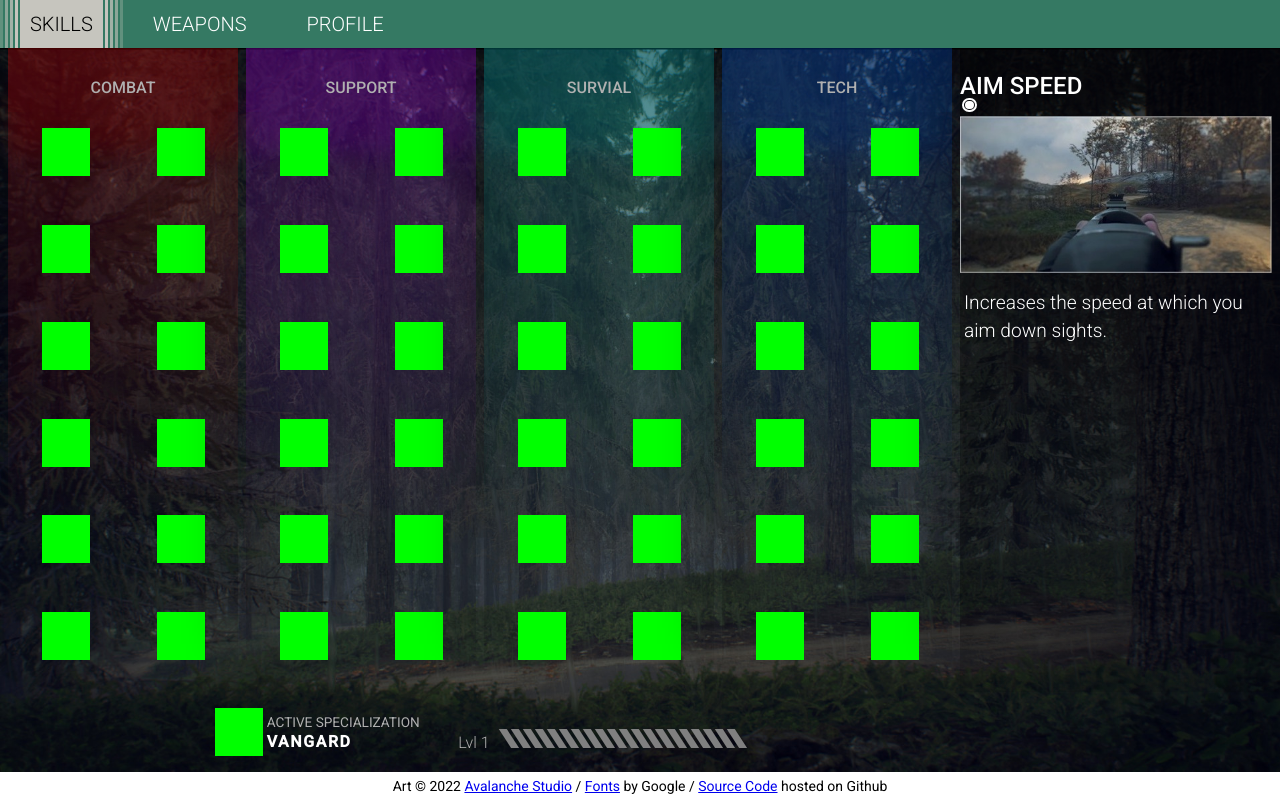
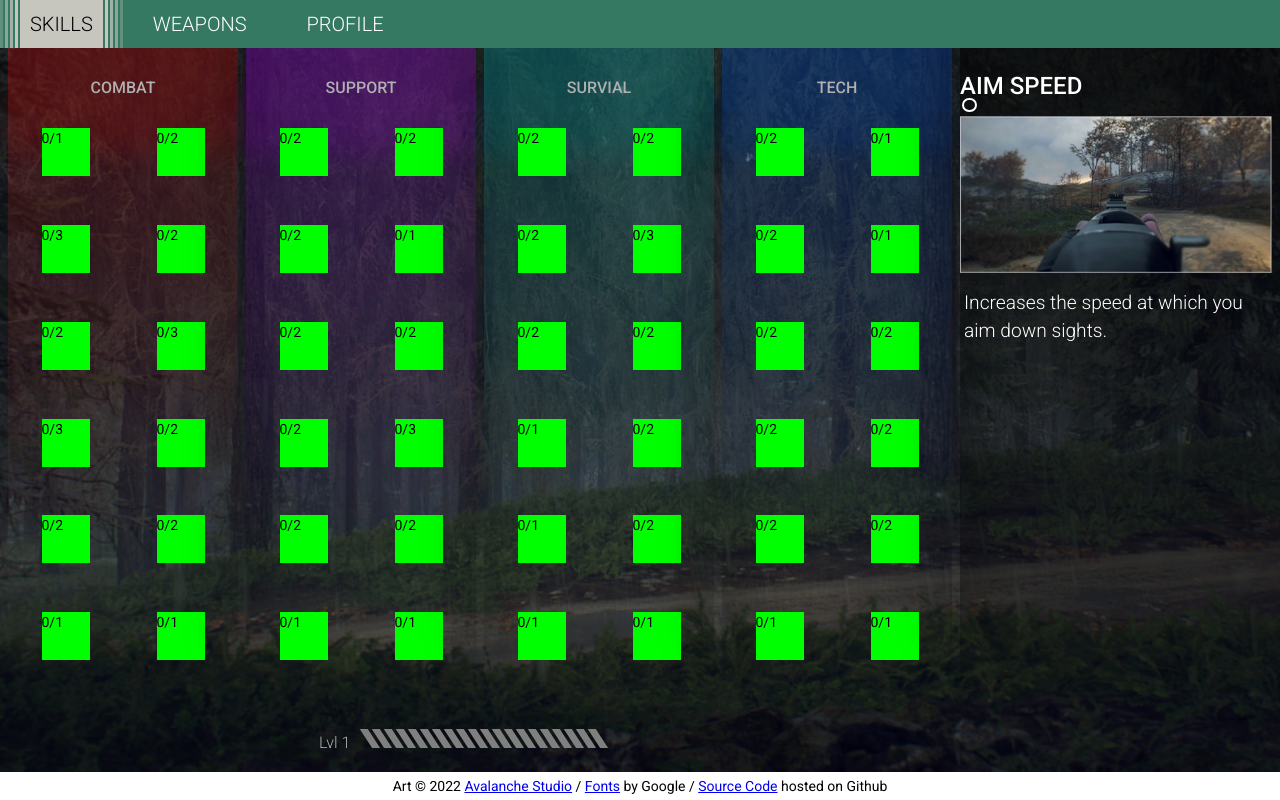
Before and after one commit to Tue-MaTocky/GenZero, an Angular app: page /gen-zero/skills in a window 1280 px wide. Built offline with nearby package versions, Linux system fonts and the light colour scheme; what @angular/fire would draw is missing.

Commit message:
Added input Validation Added input data updates.

```diff
--- a/src/app/data/skillData.ts
+++ b/src/app/data/skillData.ts
@@ -352,7 +352,7 @@ export const skillData: SkillData = {
             descriptionText: [
                 "While the Medic specialization is active, any player you revive (including yourself) returns to the game with 100% health."
             ],
-            maxLevel: 2,
+            maxLevel: 1,
             specialization: true,
             prerequisite: "sd4",
             dependent: ""
--- a/src/app/services/data.service.ts
+++ b/src/app/services/data.service.ts
@@ -5,5 +5,35 @@ import { Injectable } from '@angular/core';
 })
 export class DataService {
 
+  private data: any = {};
+
+  incr(id: string) {
+    if (this.data[id] === undefined) {
+      this.data[id] = 1;
+      return;
+    }
+    this.data[id]++;
+  }
+
+  decr(id: string) {
+    if (this.data[id] === 1) {
+      this.clear(id);
+      return;
+    }
+    this.data[id]--;
+  }
+
+  set(id: string, value: number) {
+    this.data[id] = value;
+  }
+
+  get(id: string): number {
+    return this.data[id] === undefined ? 0 : this.data[id];
+  }
+
+  clear(id: string) {
+    delete this.data[id];
+  }
+
   constructor() { }
 }
--- a/src/app/skills/skills.component.html
+++ b/src/app/skills/skills.component.html
@@ -6,10 +6,24 @@
                 <h2>Combat</h2>
                 <div fxLayout="row" fxFlex="100%" class="skill-group">
                     <div fxFlex="50%" fxLayout="column" fxLayoutAlign="space-between center">
-                        <div *ngFor="let skill of skills.combat.left" class="skill-button" (mouseenter)="updateView(skill)" (click)="addSkill()" (rightClick)="removeSkill()"></div>
+                        <div *ngFor="let skill of skills.combat.left"
+                            class="skill-button"
+                            (mouseenter)="updateView(skill)"
+                            (click)="addSkill(skill)"
+                            (rightClick)="removeSkill(skill)"
+                        >
+                            {{data.get(skill.id) + "/" + skill.maxLevel}}
+                        </div>
                     </div>
                     <div fxFlex="50%" fxLayout="column" fxLayoutAlign="space-between center">
-                        <div *ngFor="let skill of skills.combat.right" class="skill-button" (mouseenter)="updateView(skill)" (click)="addSkill()" (rightClick)="removeSkill()"></div>
+                        <div *ngFor="let skill of skills.combat.right"
+                            class="skill-button"
+                            (mouseenter)="updateView(skill)"
+                            (click)="addSkill(skill)"
+                            (rightClick)="removeSkill(skill)"
+                        >
+                            {{data.get(skill.id) + "/" + skill.maxLevel}}
+                        </div>
                     </div>
                 </div>
             </div>
@@ -18,10 +32,24 @@
                 <h2>Support</h2>
                 <div fxLayout="row" fxFlex="100%" class="skill-group">
                     <div fxFlex="50%" fxLayout="column" fxLayoutAlign="space-between center">
-                        <div *ngFor="let skill of skills.support.left" class="skill-button" (mouseenter)="updateView(skill)" (click)="addSkill()" (rightClick)="removeSkill()"></div>
+                        <div *ngFor="let skill of skills.support.left"
+                            class="skill-button"
+                            (mouseenter)="updateView(skill)"
+                            (click)="addSkill(skill)"
+                            (rightClick)="removeSkill(skill)"
+                        >
+                            {{data.get(skill.id) + "/" + skill.maxLevel}}
+                        </div>
                     </div>
                     <div fxFlex="50%" fxLayout="column" fxLayoutAlign="space-between center">
-                        <div *ngFor="let skill of skills.support.right" class="skill-button" (mouseenter)="updateView(skill)" (click)="addSkill()" (rightClick)="removeSkill()"></div>
+                        <div *ngFor="let skill of skills.support.right"
+                            class="skill-button"
+                            (mouseenter)="updateView(skill)"
+                            (click)="addSkill(skill)"
+                            (rightClick)="removeSkill(skill)"
+                        >
+                            {{data.get(skill.id) + "/" + skill.maxLevel}}
+                        </div>
                     </div>
                 </div>
             </div>
@@ -30,10 +58,24 @@
                 <h2>Survial</h2>
                 <div fxLayout="row" fxFlex="100%" class="skill-group">
                     <div fxFlex="50%" fxLayout="column" fxLayoutAlign="space-between center">
-                        <div *ngFor="let skill of skills.survival.left" class="skill-button" (mouseenter)="updateView(skill)" (click)="addSkill()" (rightClick)="removeSkill()"></div>
+                        <div *ngFor="let skill of skills.survival.left"
+                            class="skill-button"
+                            (mouseenter)="updateView(skill)"
+                            (click)="addSkill(skill)"
+                            (rightClick)="removeSkill(skill)"
+                        >
+                            {{data.get(skill.id) + "/" + skill.maxLevel}}
+                        </div>
                     </div>
                     <div fxFlex="50%" fxLayout="column" fxLayoutAlign="space-between center">
-                        <div *ngFor="let skill of skills.survival.right" class="skill-button" (mouseenter)="updateView(skill)" (click)="addSkill()" (rightClick)="removeSkill()"></div>
+                        <div *ngFor="let skill of skills.survival.right"
+                            class="skill-button"
+                            (mouseenter)="updateView(skill)"
+                            (click)="addSkill(skill)"
+                            (rightClick)="removeSkill(skill)"
+                        >
+                            {{data.get(skill.id) + "/" + skill.maxLevel}}
+                        </div>
                     </div>
                 </div>
             </div>
@@ -42,10 +84,24 @@
                 <h2>Tech</h2>
                 <div fxLayout="row" fxFlex="100%" class="skill-group">
                     <div fxFlex="50%" fxLayout="column" fxLayoutAlign="space-between center">
-                        <div *ngFor="let skill of skills.tech.left" class="skill-button" (mouseenter)="updateView(skill)" (click)="addSkill()" (rightClick)="removeSkill()"></div>
+                        <div *ngFor="let skill of skills.tech.left"
+                            class="skill-button"
+                            (mouseenter)="updateView(skill)"
+                            (click)="addSkill(skill)"
+                            (rightClick)="removeSkill(skill)"
+                        >
+                            {{data.get(skill.id) + "/" + skill.maxLevel}}
+                        </div>
                     </div>
                     <div fxFlex="50%" fxLayout="column" fxLayoutAlign="space-between center">
-                        <div *ngFor="let skill of skills.tech.right" class="skill-button" (mouseenter)="updateView(skill)" (click)="addSkill()" (rightClick)="removeSkill()"></div>
+                        <div *ngFor="let skill of skills.tech.right"
+                            class="skill-button"
+                            (mouseenter)="updateView(skill)"
+                            (click)="addSkill(skill)"
+                            (rightClick)="removeSkill(skill)"
+                        >
+                            {{data.get(skill.id) + "/" + skill.maxLevel}}
+                        </div>
                     </div>
                 </div>
             </div>
@@ -54,24 +110,28 @@
         <div class="skill-details" fxLayout="column" fxFlex="25%">
             <h2>{{skillView.label}}</h2>
             <div class="skill-count" fxLayout="row">
-                <span class="highlight"><i></i></span>
-                <span *ngIf="skillView.maxLevel >= 2"><i></i></span>
-                <span *ngIf="skillView.maxLevel >= 3"><i></i></span>
+                <span [class.highlight]="data.get(skillView.id) >= 1"><i></i></span>
+                <span *ngIf="skillView.maxLevel >= 2" [class.highlight]="data.get(skillView.id) >= 2"><i></i></span>
+                <span *ngIf="skillView.maxLevel >= 3" [class.highlight]="data.get(skillView.id) >= 3"><i></i></span>
             </div>
             <img src="{{mainImg(skillView.mainImg)}}">
             <div class="description">
                 <p *ngFor="let text of skillView.descriptionText">{{text}}</p>
-                <p *ngIf="skillView.specialization">Only one specialization may be active at a time.</p>
+                <p class="special" *ngIf="skillView.specialization">Only one specialization may be active at a time.</p>
             </div>
         </div>
     </div>
     <div class="skill-progress" fxLayout="row">
         <div fxLayout="row" fxFlex="75%" fxLayoutAlign="center" fxLayoutGap="4%">
-            <div class="active-specialization" fxLayout="row" [cloak]="false">
-                <div class="icon"></div>
+            <div class="active-specialization" fxLayout="row"
+                (click)="toggleSpecialization()"
+                [cloak]="specialList.length == 0"
+                [ngClass]="{'slide-left': specialList.length == 0}"
+            >
+                <div class="icon" [ngClass]="selectedSpecial.icon"></div>
                 <div class="name" fxLayout="column">
                     <span class="title">Active Specialization</span>
-                    <span class="skill-name">Vangard</span>
+                    <span class="skill-name">{{selectedSpecial.label}}</span>
                 </div>
             </div>
             <div fxFlex="0 1 auto" fxLayout="row" class="skill-bar">
--- a/src/app/skills/skills.component.scss
+++ b/src/app/skills/skills.component.scss
@@ -24,7 +24,7 @@ $skill-column-gap: 0.5rem;
     background-repeat: no-repeat;
     background-position-y: bottom;
     background-position-x: center;
-    background-size: cover;
+    // background-size: cover;
 }
 
 .underlay {
@@ -46,6 +46,13 @@ $skill-column-gap: 0.5rem;
 .skill-progress {
     padding: 1rem 0;
     .active-specialization {
+        transition: margin-right 1s, margin-left 1s;
+        cursor: pointer;
+        @extend .no-select;
+        &.slide-left {
+            margin-right: 0 !important;
+            margin-left: -25%;
+        }
         .icon {
             width: 3rem;
             height: 3rem;
@@ -59,7 +66,8 @@ $skill-column-gap: 0.5rem;
         .skill-name {
             text-transform: uppercase;
             line-height: 1.2rem;
-        }
+            white-space: nowrap;
+         }
         .title {
             font-size: 0.85rem;
             color: $text-shade-color;
@@ -116,6 +124,7 @@ $skill-column-gap: 0.5rem;
             background-color: lime;
             cursor: pointer;
             // margin: 20px 20px;
+            @extend .no-select;
         }
     }
     h2 {
@@ -200,12 +209,25 @@ $skill-column-gap: 0.5rem;
     }
     .description {
         padding: 1rem 0.25rem;
-        P {
+        p {
             color: $text-color;
             font-size: 1.2rem;
             font-weight: 100;
             line-height: 1.75rem;
             margin-bottom: 1.25rem;
+            &:not(.special, :first-child) {
+                padding-left: 3.75em;
+                text-indent: -3.75em;
+            }
         }
     }
 }
+
+.no-select {
+    -webkit-touch-callout: none;
+    -webkit-user-select: none;
+    -khtml-user-select: none;
+    -moz-user-select: none;
+    -ms-user-select: none;
+    user-select: none;
+}
```
Also changed, not shown: src/app/skills/skills.component.ts (+132 -9 lines).
